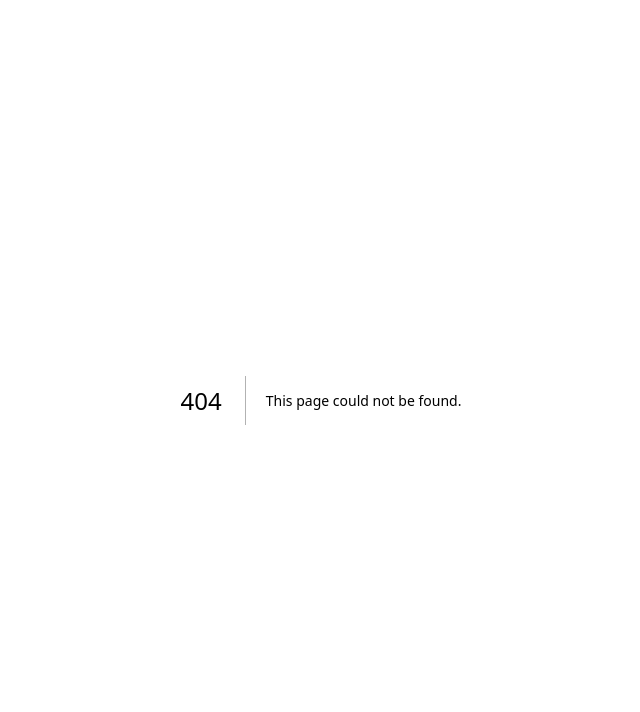
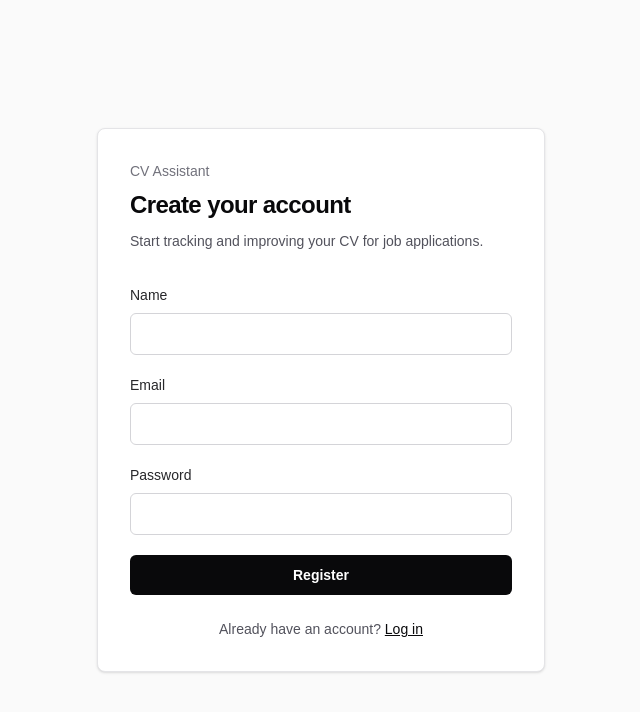
Before and after one commit to minhtrii31/saas, a Next.js app in the folder apps/web/: page /register in a window 1280 px wide. Before the commit this address had no page. Shown: the top 712 px of the page, without its empty margins (319-959 px from the left). Built offline with nearby package versions, Linux system fonts and the light colour scheme.

Commit message:
Add frontend auth page skeletons

```diff
--- /dev/null
+++ b/apps/web/app/dashboard/page.tsx
@@ -0,0 +1,21 @@
+export default function DashboardPage() {
+  return (
+    <main className="min-h-screen bg-zinc-50 px-6 py-10">
+      <section className="mx-auto max-w-5xl">
+        <p className="text-sm font-medium text-zinc-500">CV Assistant</p>
+        <h1 className="mt-2 text-3xl font-semibold tracking-tight text-zinc-950">
+          Dashboard
+        </h1>
+        <div className="mt-8 rounded-lg border border-dashed border-zinc-300 bg-white p-8">
+          <h2 className="text-lg font-semibold text-zinc-950">
+            Dashboard placeholder
+          </h2>
+          <p className="mt-2 max-w-2xl text-sm leading-6 text-zinc-600">
+            Your CV uploads, analysis history, and job matching workflows will
+            appear here once the product flows are connected.
+          </p>
+        </div>
+      </section>
+    </main>
+  );
+}
--- /dev/null
+++ b/apps/web/app/login/page.tsx
@@ -0,0 +1,70 @@
+import Link from "next/link";
+
+export default function LoginPage() {
+  return (
+    <main className="flex min-h-screen items-center justify-center bg-zinc-50 px-6 py-12">
+      <section className="w-full max-w-md rounded-lg border border-zinc-200 bg-white p-8 shadow-sm">
+        <div className="mb-8">
+          <p className="text-sm font-medium text-zinc-500">CV Assistant</p>
+          <h1 className="mt-2 text-2xl font-semibold tracking-tight text-zinc-950">
+            Log in
+          </h1>
+          <p className="mt-2 text-sm leading-6 text-zinc-600">
+            Continue to your CV analysis workspace.
+          </p>
+        </div>
+
+        <form aria-label="Login form" className="space-y-5">
+          <div>
+            <label
+              htmlFor="email"
+              className="block text-sm font-medium text-zinc-800"
+            >
+              Email
+            </label>
+            <input
+              id="email"
+              name="email"
+              type="email"
+              autoComplete="email"
+              className="mt-2 block w-full rounded-md border border-zinc-300 px-3 py-2 text-zinc-950 outline-none transition focus:border-zinc-900 focus:ring-2 focus:ring-zinc-900/10"
+            />
+          </div>
+
+          <div>
+            <label
+              htmlFor="password"
+              className="block text-sm font-medium text-zinc-800"
+            >
+              Password
+            </label>
+            <input
+              id="password"
+              name="password"
+              type="password"
+              autoComplete="current-password"
+              className="mt-2 block w-full rounded-md border border-zinc-300 px-3 py-2 text-zinc-950 outline-none transition focus:border-zinc-900 focus:ring-2 focus:ring-zinc-900/10"
+            />
+          </div>
+
+          <button
+            type="submit"
+            className="w-full rounded-md bg-zinc-950 px-4 py-2.5 text-sm font-semibold text-white transition hover:bg-zinc-800"
+          >
+            Log in
+          </button>
+        </form>
+
+        <p className="mt-6 text-center text-sm text-zinc-600">
+          New here?{" "}
+          <Link
+            href="/register"
+            className="font-medium text-zinc-950 underline"
+          >
+            Create an account
+          </Link>
+        </p>
+      </section>
+    </main>
+  );
+}
--- /dev/null
+++ b/apps/web/app/register/page.tsx
@@ -0,0 +1,83 @@
+import Link from "next/link";
+
+export default function RegisterPage() {
+  return (
+    <main className="flex min-h-screen items-center justify-center bg-zinc-50 px-6 py-12">
+      <section className="w-full max-w-md rounded-lg border border-zinc-200 bg-white p-8 shadow-sm">
+        <div className="mb-8">
+          <p className="text-sm font-medium text-zinc-500">CV Assistant</p>
+          <h1 className="mt-2 text-2xl font-semibold tracking-tight text-zinc-950">
+            Create your account
+          </h1>
+          <p className="mt-2 text-sm leading-6 text-zinc-600">
+            Start tracking and improving your CV for job applications.
+          </p>
+        </div>
+
+        <form aria-label="Register form" className="space-y-5">
+          <div>
+            <label
+              htmlFor="name"
+              className="block text-sm font-medium text-zinc-800"
+            >
+              Name
+            </label>
+            <input
+              id="name"
+              name="name"
+              type="text"
+              autoComplete="name"
+              className="mt-2 block w-full rounded-md border border-zinc-300 px-3 py-2 text-zinc-950 outline-none transition focus:border-zinc-900 focus:ring-2 focus:ring-zinc-900/10"
+            />
+          </div>
+
+          <div>
+            <label
+              htmlFor="email"
+              className="block text-sm font-medium text-zinc-800"
+            >
+              Email
+            </label>
+            <input
+              id="email"
+              name="email"
+              type="email"
+              autoComplete="email"
+              className="mt-2 block w-full rounded-md border border-zinc-300 px-3 py-2 text-zinc-950 outline-none transition focus:border-zinc-900 focus:ring-2 focus:ring-zinc-900/10"
+            />
+          </div>
+
+          <div>
+            <label
+              htmlFor="password"
+              className="block text-sm font-medium text-zinc-800"
+            >
+              Password
+            </label>
+            <input
+              id="password"
+              name="password"
+              type="password"
+              autoComplete="new-password"
+              className="mt-2 block w-full rounded-md border border-zinc-300 px-3 py-2 text-zinc-950 outline-none transition focus:border-zinc-900 focus:ring-2 focus:ring-zinc-900/10"
+            />
+          </div>
+
+          <button
+            type="submit"
+            className="w-full rounded-md bg-zinc-950 px-4 py-2.5 text-sm font-semibold text-white transition hover:bg-zinc-800"
+          >
+            Register
+          </button>
+        </form>
+
+        <p className="mt-6 text-center text-sm text-zinc-600">
+          Already have an account?{" "}
+          <Link href="/login" className="font-medium text-zinc-950 underline">
+            Log in
+          </Link>
+        </p>
+      </section>
+    </main>
+  );
+}
```
Also changed, not shown: 1 other file (tests, documents, lock files or other folders).
